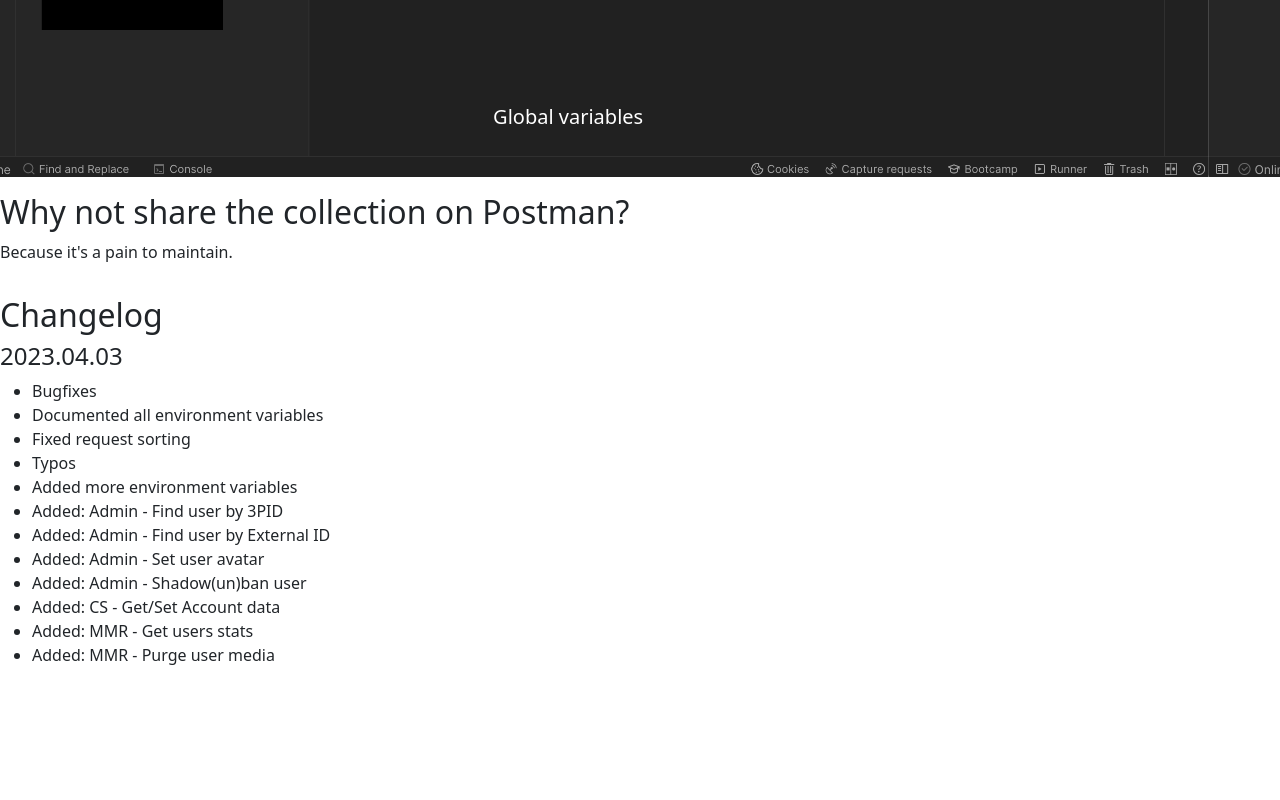
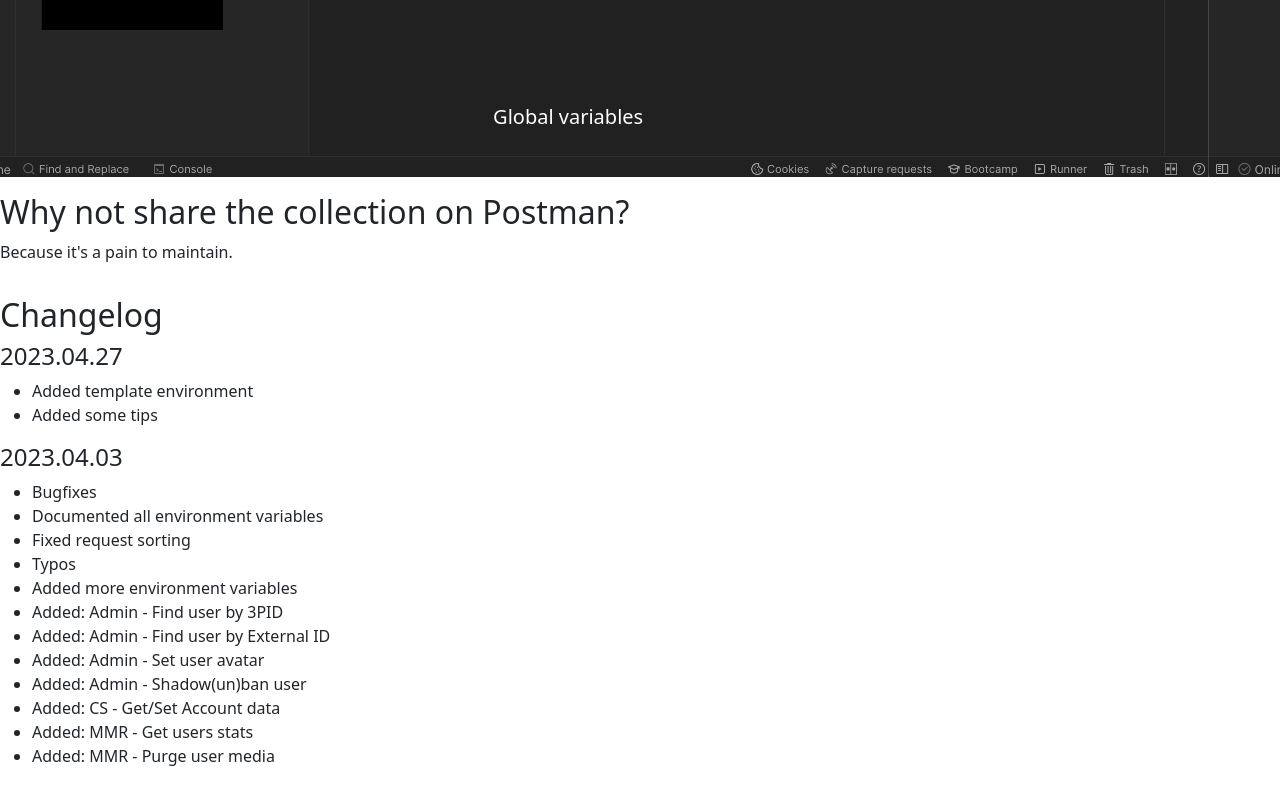
Before and after one commit to Twi1ightSparkle/matrix-postman, a plain HTML site: page src/index.html in a window 1280 px wide. Shown: the part 1494-2294 px from the top of the page. Before the commit the page ends 2193 px from the top, so only its background shows below. Drawn offline with Linux system fonts and the light colour scheme.

Commit message:
Added changelog

```diff
--- a/src/index.html
+++ b/src/index.html
@@ -192,6 +192,12 @@
             <div class="row mb-3">
                 <div class="col">
                     <div class="h2">Changelog</div>
+
+                    <div class="h4">2023.04.27</div>
+                    <ul>
+                        <li>Added template environment</li>
+                        <li>Added some tips</li>
+                    </ul>
                     <div class="h4">2023.04.03</div>
                     <ul>
                         <li>Bugfixes</li>
```
